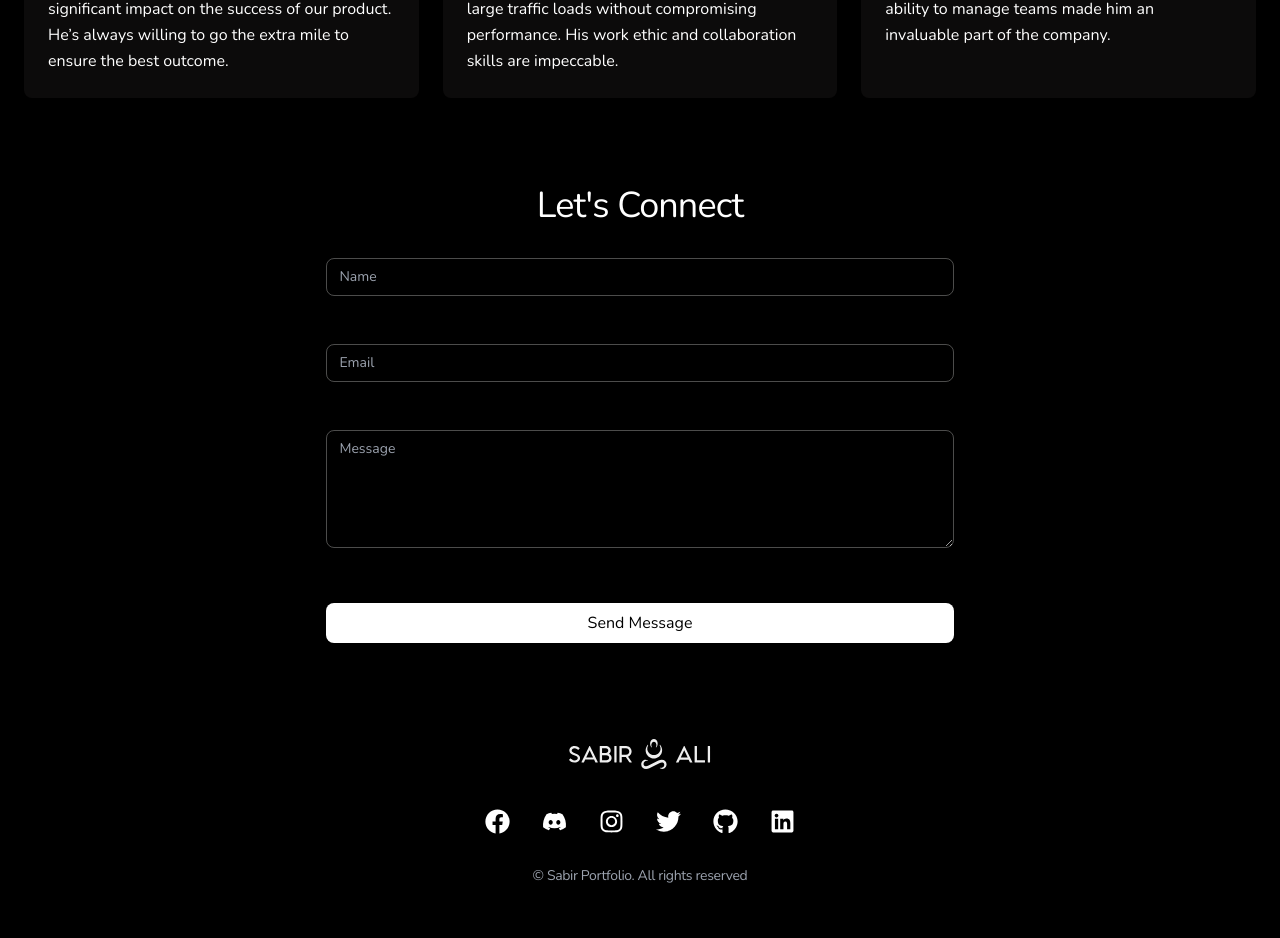
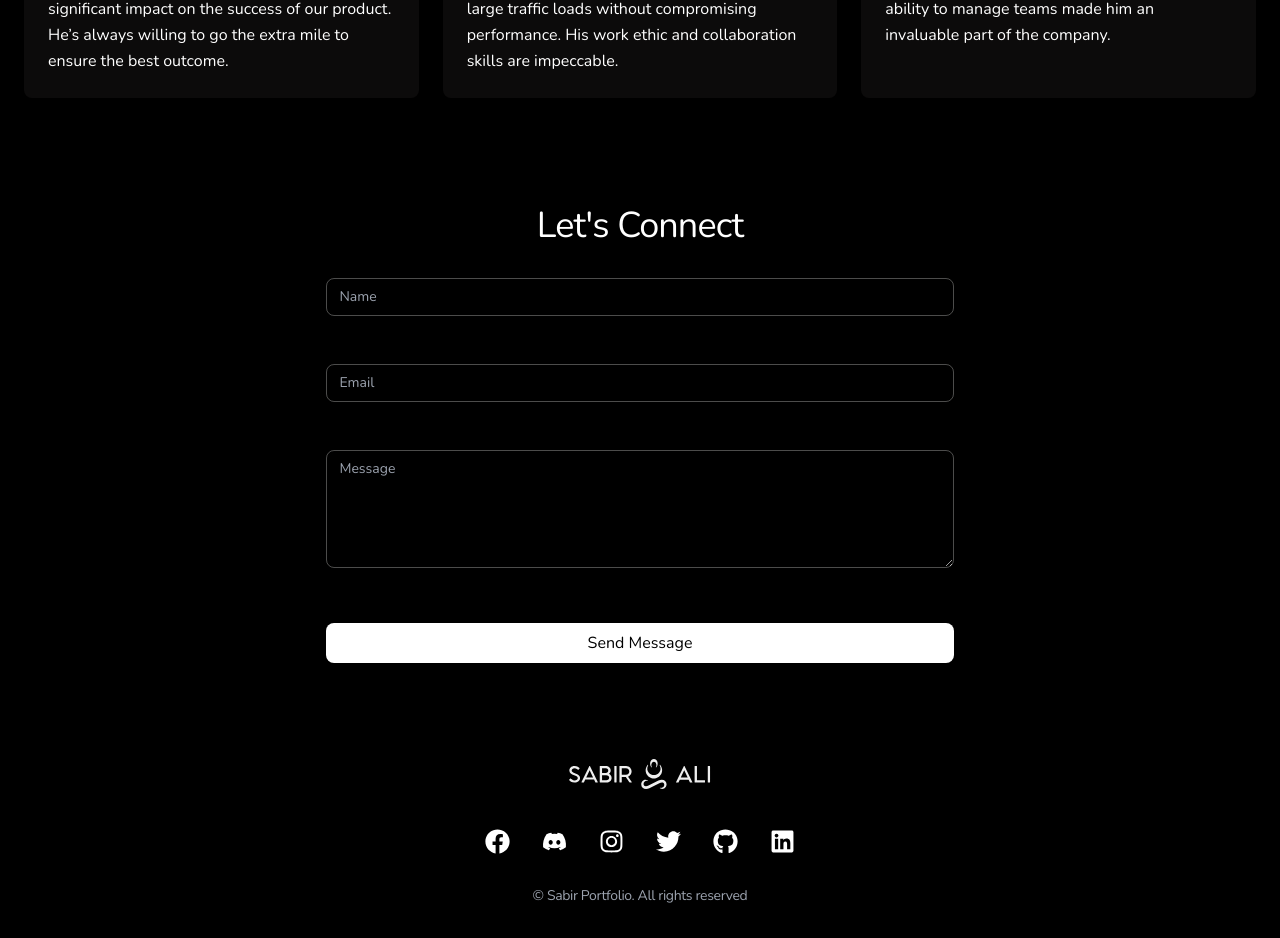
Before and after one commit to sabirsheik/New-Portfolio, a React (Vite) app: page / in a window 1280 px wide. Shown: the part 4378-5316 px from the top of the page. Built offline with nearby package versions, Linux system fonts and the light colour scheme.

Commit message:
Margin top contact

```diff
--- a/src/Components/Contact.jsx
+++ b/src/Components/Contact.jsx
@@ -73,7 +73,7 @@ const Contact = () => {
     };
 
     return (
-        <div ref={sectionRef} className="p-4 lg:w-3/4 mx-auto overflow-x-hidden overflow-y-hidden" id="contact">
+        <div ref={sectionRef} className="p-4 lg:w-3/4 mx-auto overflow-x-hidden overflow-y-hidden mt-5" id="contact">
             {/* Header Section */}
             <h2 className="my-8 text-center text-4xl tracking-tight">Let's Connect</h2>
 
```
